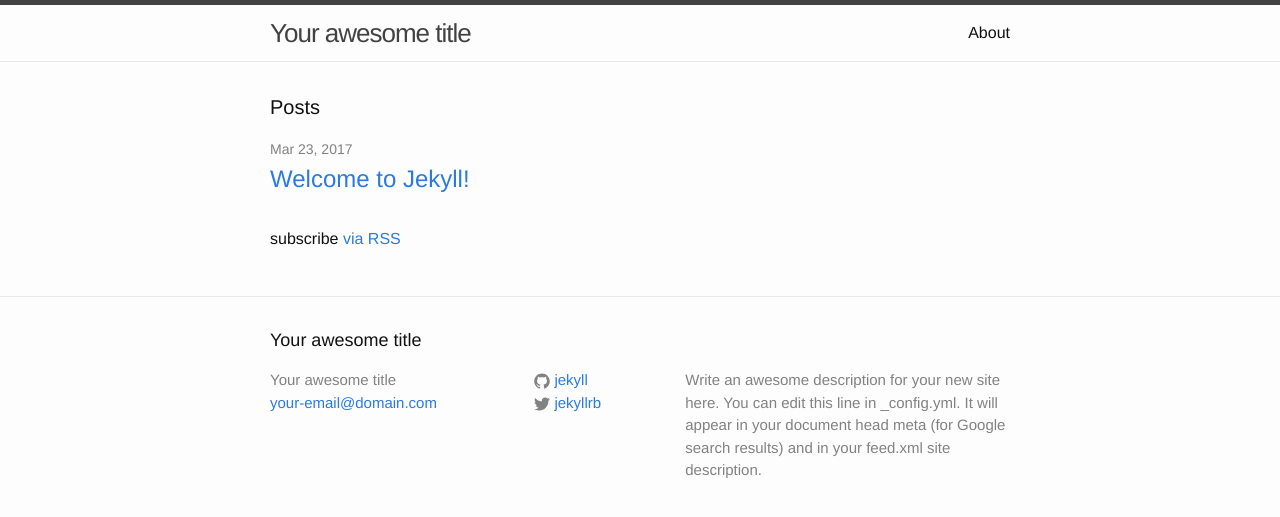
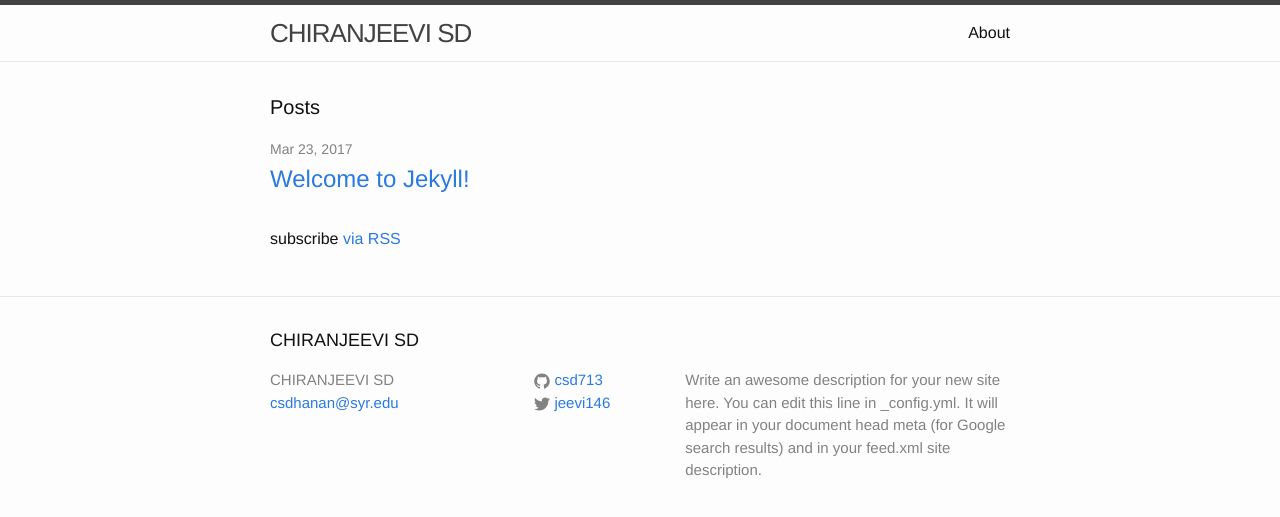
Before and after one commit to csd713/csd713.github.io, a Jekyll site: the page built from index.html, in a window 1280 px wide. Shown: the top 517 px of the page. Built offline with Jekyll 4.4.1, drawn with Linux system fonts in a browser that asks for light colours.

Commit message:
Update personal info in config.yml

```diff
--- a/_config.yml
+++ b/_config.yml
@@ -6,16 +6,16 @@
 # 'jekyll serve'. If you change this file, please restart the server process.
 
 # Site settings
-title: Your awesome title
-email: your-email@domain.com
+title: CHIRANJEEVI SD
+email: csdhanan@syr.edu
 description: > # this means to ignore newlines until "baseurl:"
   Write an awesome description for your new site here. You can edit this
   line in _config.yml. It will appear in your document head meta (for
   Google search results) and in your feed.xml site description.
 baseurl: "" # the subpath of your site, e.g. /blog
 url: "http://yourdomain.com" # the base hostname & protocol for your site
-twitter_username: jekyllrb
-github_username:  jekyll
+twitter_username: jeevi146
+github_username: csd713
 
 # Build settings
 markdown: kramdown
```
